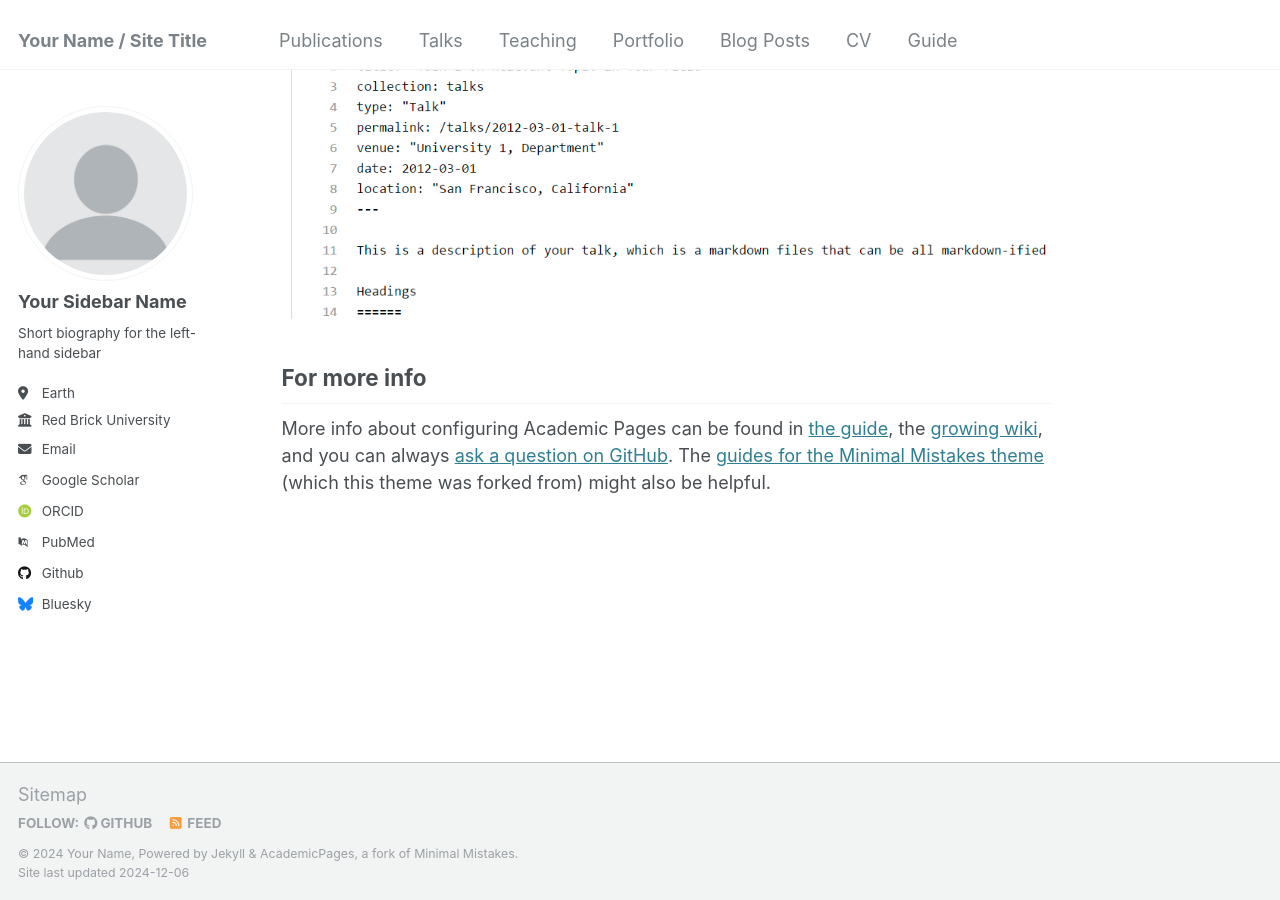
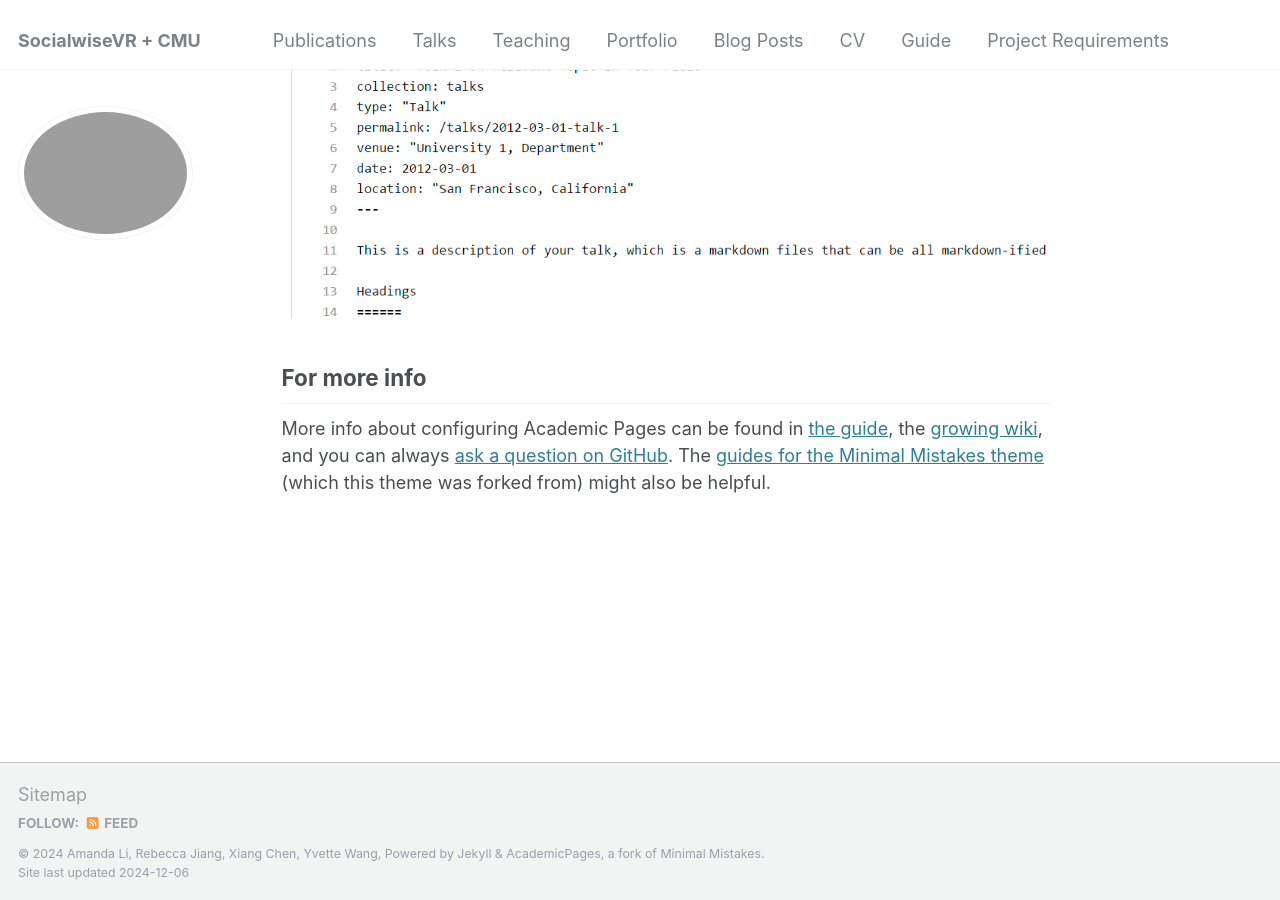
Before and after one commit to SocialwiseVR-CMU/socialwisevr-cmu.github.io, a Jekyll site: the page built from _pages/about.md, in a window 1280 px wide and 900 px high, scrolled down 3473 px. Built offline with Jekyll 4.4.1, drawn with Linux system fonts in a browser that asks for light colours; some web fonts are replaced.

Commit message:
add proj requirements

```diff
--- a/_config.yml
+++ b/_config.yml
@@ -8,35 +8,36 @@
 
 # Basic Site Settings
 locale                   : "en-US"
-title                    : "Your Name / Site Title"
+title                    : "SocialwiseVR + CMU"
 title_separator          : "-"
-name                     : &name "Your Name"
-description              : &description "personal description"
-url                      : https://academicpages.github.io # the base hostname & protocol for your site e.g. "https://[your GitHub username].github.io"
+name                     : &name "Amanda Li, Rebecca Jiang, Xiang Chen, Yvette Wang"
+description              : &description "05-899 Celebrating Accessibility team"
+url                      : https://socialwisevr-cmu.github.io # the base hostname & protocol for your site e.g. "https://[your GitHub username].github.io"
 baseurl                  : "" # the subpath of your site, e.g. "/blog"
-repository               : "academicpages/academicpages.github.io"
+repository               : "SocialwiseVR-CMU/socialwisevr-cmu.github.io"
+
 
 # Site Author - The following control what appear as part of the author content on the side bar.
 #               If a field is blank the icon and link will not appear, otherwise it will be shown.
 #               Additional customization can be done by editing /_includes/author-profile.html
 author:
   # Biographic information
-  avatar           : "profile.png"
-  name             : "Your Sidebar Name"
-  pronouns         : # example: "she/her"
-  bio              : "Short biography for the left-hand sidebar"
-  location         : "Earth"
-  employer         : "Red Brick University"
-  uri              : # URL
-  email            : "none@example.org"
+  avatar           : #"profile.png"
+  name             : #"Your Sidebar Name"
+  pronouns         : ## example: "she/her"
+  bio              : #"Short biography for the left-hand sidebar"
+  location         : #"Earth"
+  employer         : #"Red Brick University"
+  uri              : ## URL
+  email            : #"none@example.org"
 
   # Academic websites
   arxiv            : # URL - Update with the correct link to your profile
-  googlescholar    : "https://scholar.google.com/citations?user=PS_CX0AAAAAJ"
+  googlescholar    : #"https://scholar.google.com/citations?user=PS_CX0AAAAAJ"
   impactstory      : # URL
-  orcid            : "http://orcid.org/yourorcidurl"
+  orcid            : #"http://orcid.org/yourorcidurl"
   semantic         : # URL
-  pubmed           : "https://www.ncbi.nlm.nih.gov/pubmed/?term=john+snow"
+  pubmed           : #"https://www.ncbi.nlm.nih.gov/pubmed/?term=john+snow"
   researchgate     : # URL
   scopus           : # URL
 
@@ -44,12 +45,12 @@ author:
   bitbucket        : # Username - Update with your username on the site
   codepen          : # Username
   dribbble         : # Username
-  github           : "academicpages"
+  github           : #"academicpages"
   kaggle           : # Username
   stackoverflow    : # User number or user number and name (i.e., use "1" or "1/jeff-atwood")
 
   # Social media
-  bluesky          : "bsky.app" # Replace this with you Bluesky username
+  bluesky          : #"bsky.app" # Replace this with you Bluesky username
   facebook         : # Username
   flickr           : # Username
   foursquare       : # Username
--- a/_data/navigation.yml
+++ b/_data/navigation.yml
@@ -25,3 +25,6 @@ main:
 
   - title: "Guide"
     url: /markdown/
+
+  - title: "Project Requirements"
+    url: /req/
```
Also changed, not shown: _pages/project-requirements.md (added, +43 -0 lines).
